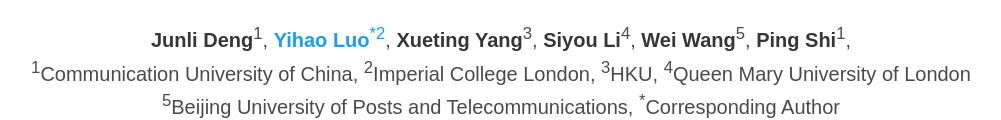
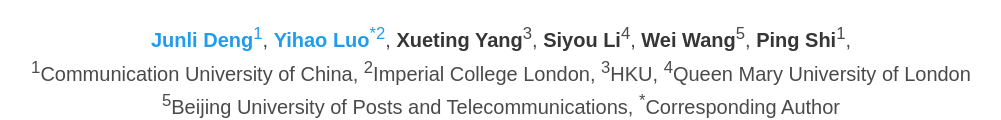
Before and after one commit to cucdengjunli/cucdengjunli.github.io, a plain HTML site: page idf/index.html in a window 1280 px wide. Shown: the part 265-385 px from the top of the page, without its empty margins (139-1140 px from the left). Drawn offline with nearby package versions, Linux system fonts and the light colour scheme; some icons are missing; a web font is replaced by a local one.

Commit message:
Update index.html

```diff
--- a/idf/index.html
+++ b/idf/index.html
@@ -94,7 +94,7 @@
           <h1 class="title is-1 publication-title">LawDNet: Enhanced Audio-Driven Lip Synthesis via Local Affine Warping Deformation</h1>
           <div class="is-size-5 publication-authors">
             <span class="author-block">
-              <strong>Junli Deng</strong><sup>1</sup>,</span>
+                <a href="https://github.com/cucdengjunli" target="_blank" class="author-link"><strong>Junli Deng</strong><sup>1</sup></a>,</span>
               <span class="author-block">
                 <a href="https://github.com/Luo-Yihao" target="_blank" class="author-link"><strong>Yihao Luo</strong><sup>*2</sup></a>,</span>
             </span>
```
